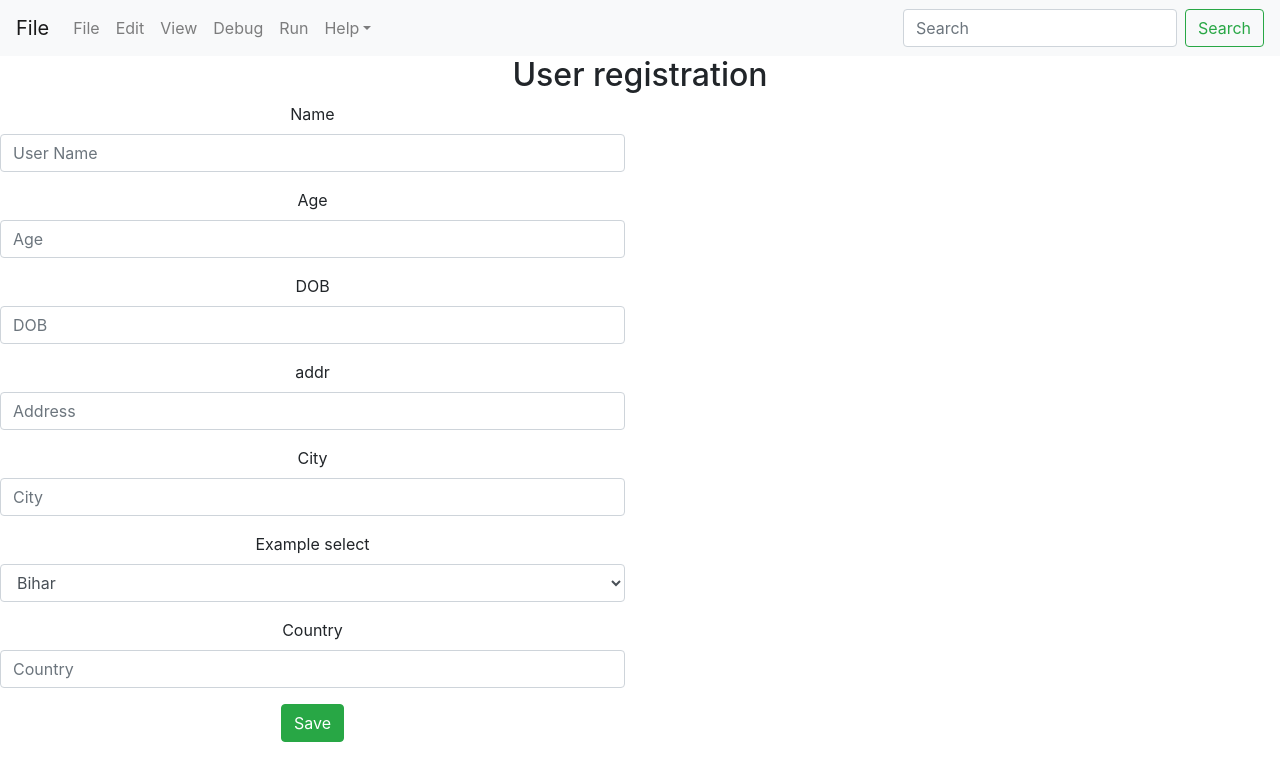
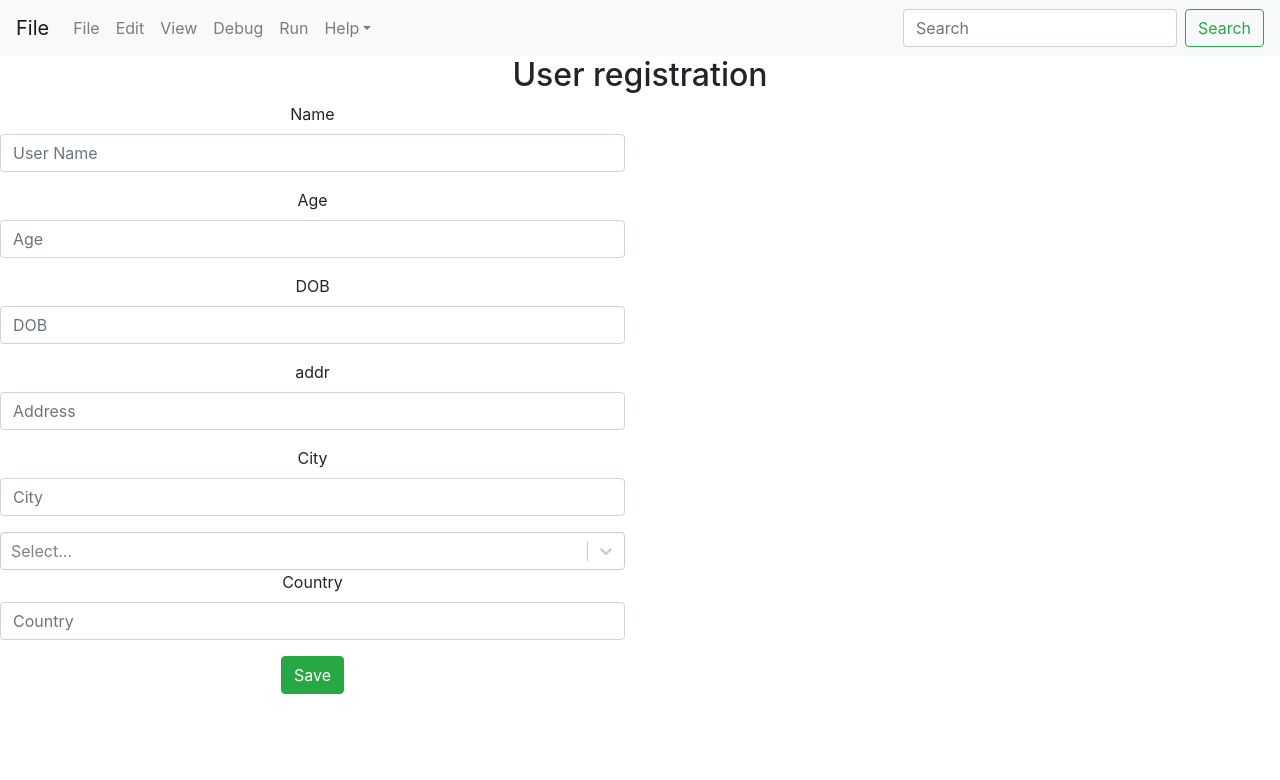
Before and after one commit to rakeshpriyad/react-form-demo, a React (Create React App) app: page / in a window 1280 px wide. Shown: the top 780 px of the page. Built offline with nearby package versions, Linux system fonts and the light colour scheme.

Commit message:
react-select /autocomplete

```diff
--- a/package.json
+++ b/package.json
@@ -9,7 +9,8 @@
     "react-bootstrap": "^1.0.0-beta.9",
     "react-datepicker": "^2.8.0",
     "react-dom": "^16.8.6",
-    "react-scripts": "3.0.1"
+    "react-scripts": "3.0.1",
+    "react-select": "^3.0.4"
   },
   "scripts": {
     "start": "react-scripts start",
--- a/src/App.js
+++ b/src/App.js
@@ -5,6 +5,7 @@ import Test from './component/T';
 import NavBar from './component/NAVBar';
 import MyEntryForm from './component/MyEntryForm';
 import RegisterUser from './component/RegisterUser';
+import ReactSelectAutocomplete from './component/ReactSelectAutocomplete';
 
 function App() {
   return (
@@ -14,7 +15,10 @@ function App() {
         {/* <Test /> */}
       {/* </header> */}
       {/* <MyEntryForm /> */}
+
       <RegisterUser />
+
+      {/* <ReactSelectAutocomplete /> */}
     </div>
   );
 }
--- /dev/null
+++ b/src/component/ReactSelectAutocomplete.js
@@ -0,0 +1,31 @@
+import React from 'react';
+import Select from 'react-select';
+
+const options = [
+  { value: 'chocolate', label: 'Chocolate' },
+  { value: 'strawberry', label: 'Strawberry' },
+  { value: 'vanilla', label: 'Vanilla' },
+];
+
+class ReactSelectAutocomplete extends React.Component {
+  state = {
+    selectedOption: null,
+  };
+  handleChange = selectedOption => {
+    this.setState({ selectedOption });
+    console.log(`Option selected:`, selectedOption);
+  };
+  render() {
+    const { selectedOption } = this.state;
+
+    return (
+      <Select
+        value={selectedOption}
+        onChange={this.handleChange}
+        options={options}
+      />
+    );
+  }
+}
+
+export default ReactSelectAutocomplete;
--- a/src/component/RegisterUser.js
+++ b/src/component/RegisterUser.js
@@ -1,7 +1,27 @@
 
 import React from 'react';
 import { Row, Form, Col, Button } from 'react-bootstrap';
+import Select from 'react-select';
 
+
+const states = [
+    {
+        label: 'Bihar',
+        value: 'BH'
+    },
+    {
+        label: 'Uttar Pradesh',
+        value: 'UP'
+    },
+    {
+        label: 'Madhya Pradesh',
+        value: 'MP'
+    },
+    {
+        label: 'West Bengal',
+        value: 'WB'
+    }
+];
 class RegisterUser extends React.Component {
 
     constructor(props) {
@@ -13,7 +33,6 @@ class RegisterUser extends React.Component {
             addr: '',
             city: '',
             addrState: '',
-            addrStates: [],
             country: '',
 
         }
@@ -25,39 +44,25 @@ class RegisterUser extends React.Component {
 
     }
 
-    states = [
-        {
-            name: 'Bihar',
-            id: 'BH'
-        },
 
-        {
-            name: 'Uttar Pradesh',
-            id: 'UP'
-        },
-        {
-            name: 'Madhya Pradesh',
-            id: 'MP'
-        },
-        {
-            name: 'Best Bengal',
-            id: 'WB'
-        }
-    ];
 
-    getStates = () =>
+    /* getStates = () =>
     new Promise(resolve =>
         setTimeout(() => {
-            resolve(this.states);
+            resolve(states);
         }, 1000)
-    );
+    ); */
 
 
-    componentDidMount() {
+    /* componentDidMount() {
         this.getStates().then(data =>
-            this.setState({ addrStates: data, addrState: data[0].name }));
-    }
+            this.setState({ addrStates: data, addrState: this.addrState}));
+    } */
 
+    handleSelectChange = addrState => {
+        this.setState({ addrState });
+        console.log(`Option selected:`, addrState);
+      };
     handleChange(event) {
         const name = event.target.name;
         const value = event.target.value;
@@ -68,10 +73,10 @@ class RegisterUser extends React.Component {
 
     handleSubmit(event) {
         event.preventDefault();
-        alert(` ${this.state.userName} ${this.state.age} ${this.state.dob} ${this.state.addr} ${this.state.city} ${this.state.addrState} ${this.state.country}`);
+        alert(` ${this.state.userName} ${this.state.age} ${this.state.dob} ${this.state.addr} ${this.state.city} ${this.state.addrState.value} ${this.state.country}`);
     }
 
-    createOptions = () =>
+   /*  createOptions = () =>
         this.state.addrStates.length
             ? this.state.addrStates.map(data => (
                 <option key={data.id} value={data.id}>
@@ -79,9 +84,10 @@ class RegisterUser extends React.Component {
                 </option>
             ))
             : "";
-
-
+ */
+    //states = () => this.states;
     render() {
+       // const { addrState } = this.state;
         return (
             <div>
                 <h2>User registration</h2>
@@ -134,14 +140,20 @@ class RegisterUser extends React.Component {
                                     placeholder="City" />
                             </Form.Group>
 
-                            <Form.Group controlId="exampleForm.ControlSelect1">
-                                <Form.Label>Example select</Form.Label>
+                            {/* <Form.Group controlId="exampleForm.addrState">
+                                <Form.Label>State</Form.Label>
                                 {
-                                    <Form.Control as="select">
+                                    <Form.Control as="select" dataLiveSearch="true">
                                         {this.createOptions()}
                                     </Form.Control>
                                 }
-                            </Form.Group>
+                            </Form.Group> */}
+ <Select
+        value={this.state.addrState}
+        onChange={this.handleSelectChange}
+        options={states}
+      />
+
                             <Form.Group controlId="country">
                                 <Form.Label>Country</Form.Label>
                                 <Form.Control
```
Also changed, not shown: 1 other file (tests, documents, lock files or other folders).
